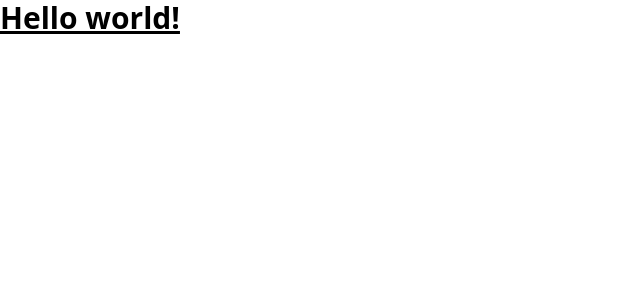
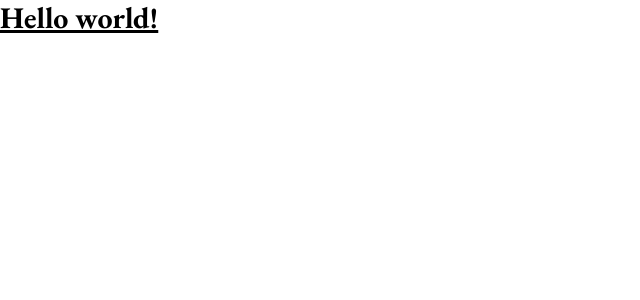
Before and after one commit to nguyenminhphi-2003/windsor-plaza, a React (Vite) app in the folder client/: page / in a window 1280 px wide. Shown: the top 300 px of the page, without its empty margins (0-640 px from the left). Built offline with nearby package versions, Linux system fonts and the light colour scheme.

Commit message:
style: change font

```diff
--- a/client/index.html
+++ b/client/index.html
@@ -1,14 +1,20 @@
 <!doctype html>
 <html lang="en">
+
 <head>
   <meta charset="UTF-8" />
   <!-- <link rel="icon" type="image/svg+xml" href="/vite.svg" /> -->
   <meta name="viewport" content="width=device-width, initial-scale=1.0" />
   <link rel="stylesheet" href="./src/index.css" />
+  <style>
+    @import url('https://fonts.googleapis.com/css2?family=EB+Garamond:ital,wght@0,400..800;1,400..800&display=swap');
+  </style>
   <title>Windsor Plaza Hotel</title>
 </head>
+
 <body>
   <div id="root"></div>
   <script type="module" src="/src/main.jsx"></script>
 </body>
+
 </html>
--- a/client/src/index.css
+++ b/client/src/index.css
@@ -5,4 +5,9 @@
 * {
   margin: 0;
   padding: 0;
+  font-family: "EB Garamond", serif;
+  font-optical-sizing: auto;
+  font-weight: 400;
+  font-style: normal;
+  font-size: 16px;
 }
```
Lines whose indentation alone changed are shown as unchanged.
